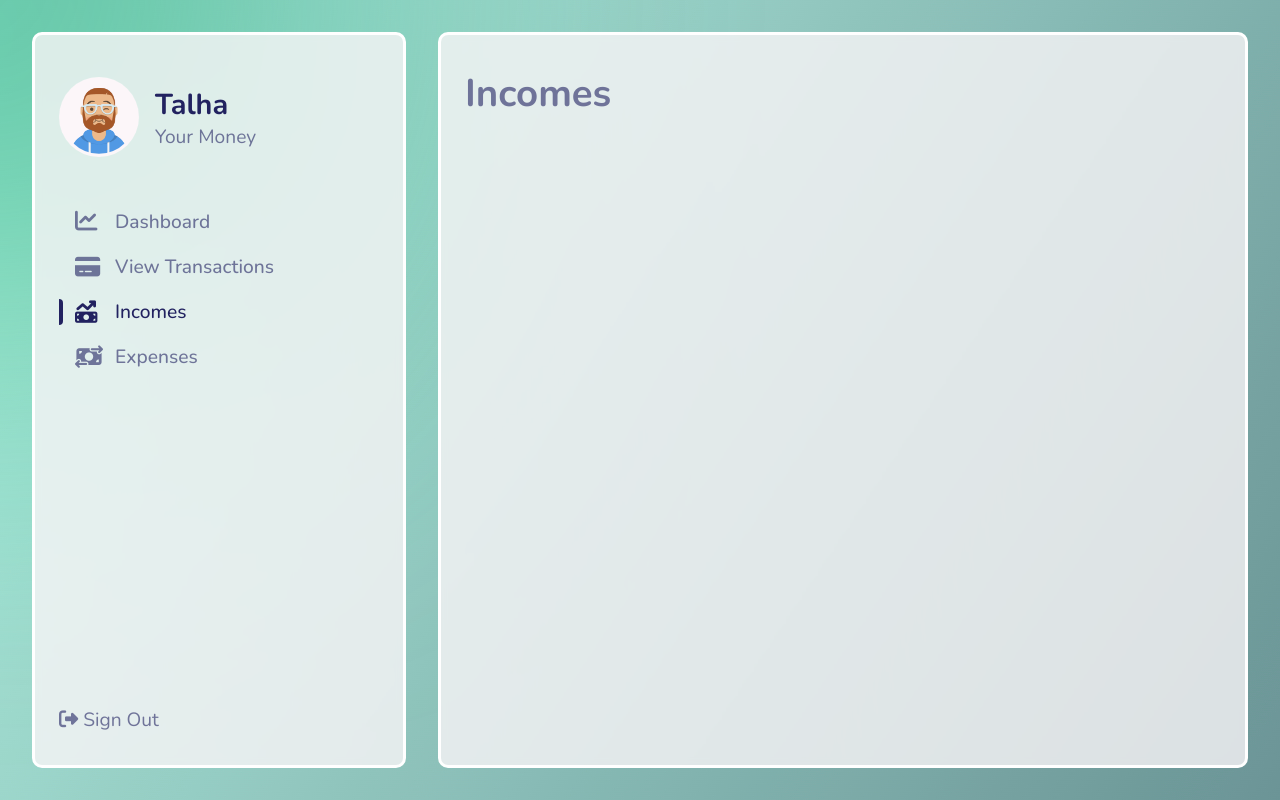
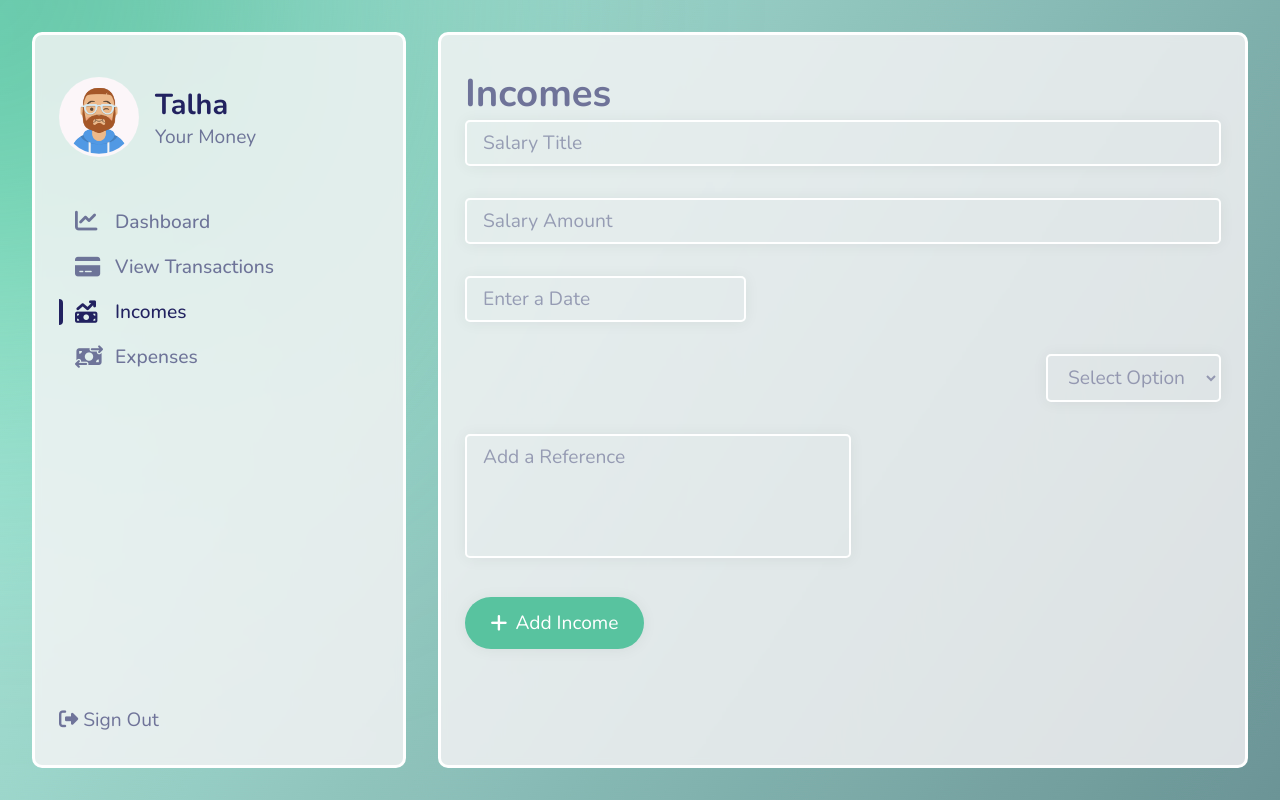
Before and after one commit to talha442/Expense-Tracker-Indispensable-, a React (Create React App) app in the folder frontend/: page / in a window 1280 px wide. Both pictures are taken after a click on the item "Incomes". Built offline with nearby package versions, Linux system fonts and the light colour scheme.

Commit message:
Created Form & Button components & add styles to both

```diff
--- /dev/null
+++ b/frontend/src/Components/Button/Button.js
@@ -0,0 +1,33 @@
+import React from "react";
+import styled from "styled-components";
+
+function Button({ name, icon, onClick, bg, bPad, color, bRad }) {
+  return (
+    <ButtonStyled
+      style={{
+        background: bg,
+        padding: bPad,
+        borderRadius: bRad,
+        color: color,
+      }}
+      onClick={onClick}
+    >
+      {icon}
+      {name}
+    </ButtonStyled>
+  );
+}
+
+const ButtonStyled = styled.button`
+  outline: none;
+  border: none;
+  font-family: inherit;
+  font-size: inherit;
+  display: flex;
+  align-items: center;
+  gap: 0.5rem;
+  cursor: pointer;
+  transition: all 0.4s ease-in-out;
+`;
+
+export default Button;
--- a/frontend/src/Components/Form/Form.js
+++ b/frontend/src/Components/Form/Form.js
@@ -3,6 +3,8 @@
 import DatePicker from "react-datepicker";
 import "react-datepicker/dist/react-datepicker.css";
 import { useGlobalContext } from "../../context/globalContext";
+import Button from "../Button/Button";
+import { plus } from "../../utils/icons";
 
 function Form() {
   const { addIncome } = useGlobalContext();
@@ -79,13 +81,80 @@
           <option value="other">Other</option>
         </select>
       </div>
+      <div className="input-control">
+        <textarea
+          name="description"
+          value={description}
+          placeholder="Add a Reference"
+          id="description"
+          cols="30"
+          rows="4"
+          onChange={handleInput("description")}
+        ></textarea>
+      </div>
       <div className="submit-btn">
-        <button>Add Income</button>
+        <Button
+          name={"Add Income"}
+          icon={plus}
+          bPad={".8rem 1.6rem"}
+          bRad={"30px"}
+          bg={"var(--color-accent"}
+          color={"#fff"}
+        />
       </div>
     </FormStyled>
   );
 }
 
-const FormStyled = styled.form``;
+const FormStyled = styled.form`
+  display: flex;
+  flex-direction: column;
+  gap: 2rem;
+  input,
+  textarea,
+  select {
+    font-family: inherit;
+    font-size: inherit;
+    outline: none;
+    border: none;
+    padding: 0.5rem 1rem;
+    border-radius: 5px;
+    border: 2px solid #fff;
+    background: transparent;
+    resize: none;
+    box-shadow: 0px 1px 15px rgba(0, 0, 0, 0.06);
+    color: rgba(34, 34, 96, 0.9);
+    &::placeholder {
+      color: rgba(34, 34, 96, 0.4);
+    }
+  }
+
+  .input-control {
+    input {
+      width: 100%;
+    }
+  }
+
+  .selects {
+    display: flex;
+    justify-content: flex-end;
+    select {
+      color: rgba(34, 34, 96, 0.4);
+      &:focus,
+      &:active {
+        color: rgba(34, 34, 96, 1);
+      }
+    }
+  }
+
+  .submit-btn {
+    button {
+      box-shadow: 0px 1px 15px rgba(0, 0, 0, 0.06);
+      &:hover {
+        background: var(--color-green) !important;
+      }
+    }
+  }
+`;
 
 export default Form;
--- a/frontend/src/Components/Income/Income.js
+++ b/frontend/src/Components/Income/Income.js
@@ -2,6 +2,7 @@
 import styled from "styled-components";
 import { InnerLayout } from "../../styles/Layouts";
 import { useGlobalContext } from "../../context/globalContext";
+import Form from "../Form/Form";
 
 function Income() {
   const { addIncome } = useGlobalContext();
@@ -11,7 +12,9 @@
       <InnerLayout>
         <h1>Incomes</h1>
         <div className="income-content">
-          <div className="form-container"></div>
+          <div className="form-container">
+            <Form />
+          </div>
           <div className="incomes"></div>
         </div>
       </InnerLayout>
--- a/frontend/src/styles/GlobalStyle.js
+++ b/frontend/src/styles/GlobalStyle.js
@@ -14,7 +14,7 @@
         --primary-color3: 'color: rgba(34, 34, 96, .4)';
         --color-green: #42AD00;
         --color-grey: #aaa;
-        --color-accent: #F56692;
+        --color-accent: #58C39F;
         --color-delete: #FF0000;
     }
 
```
